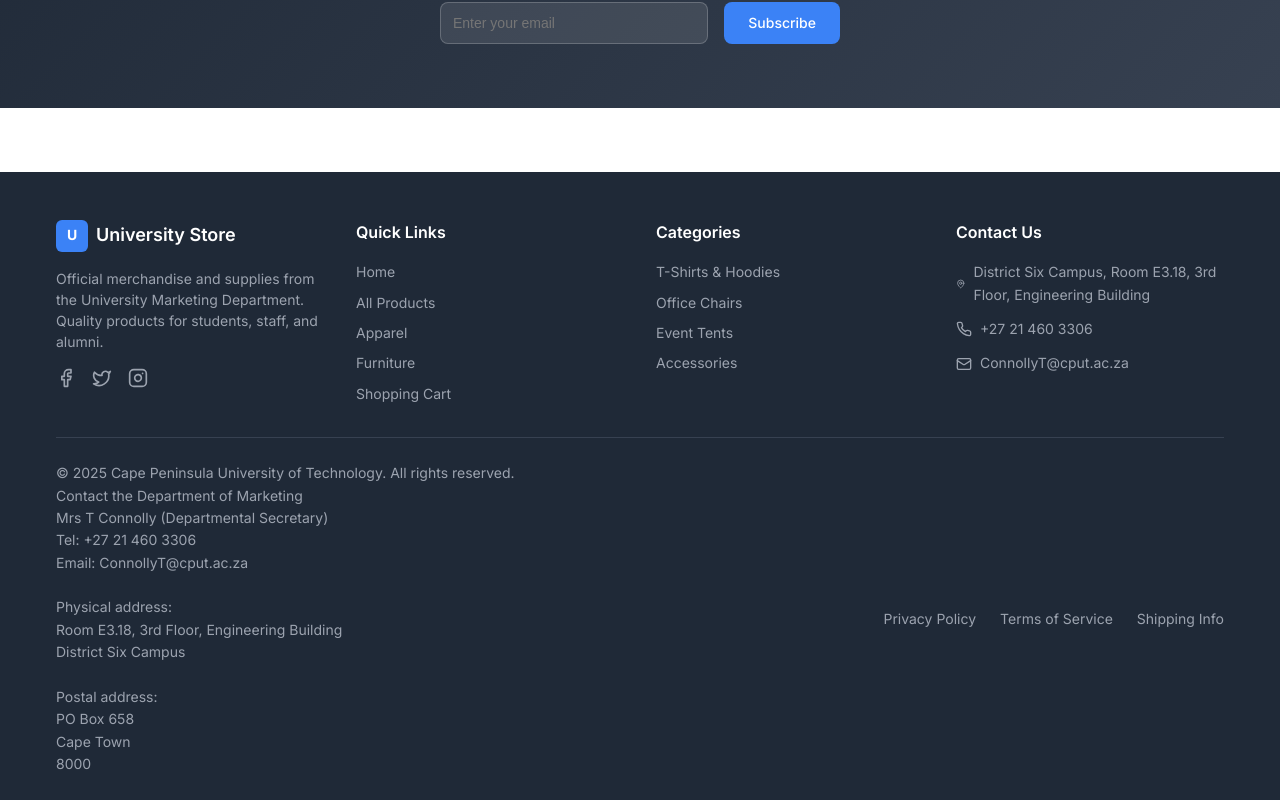
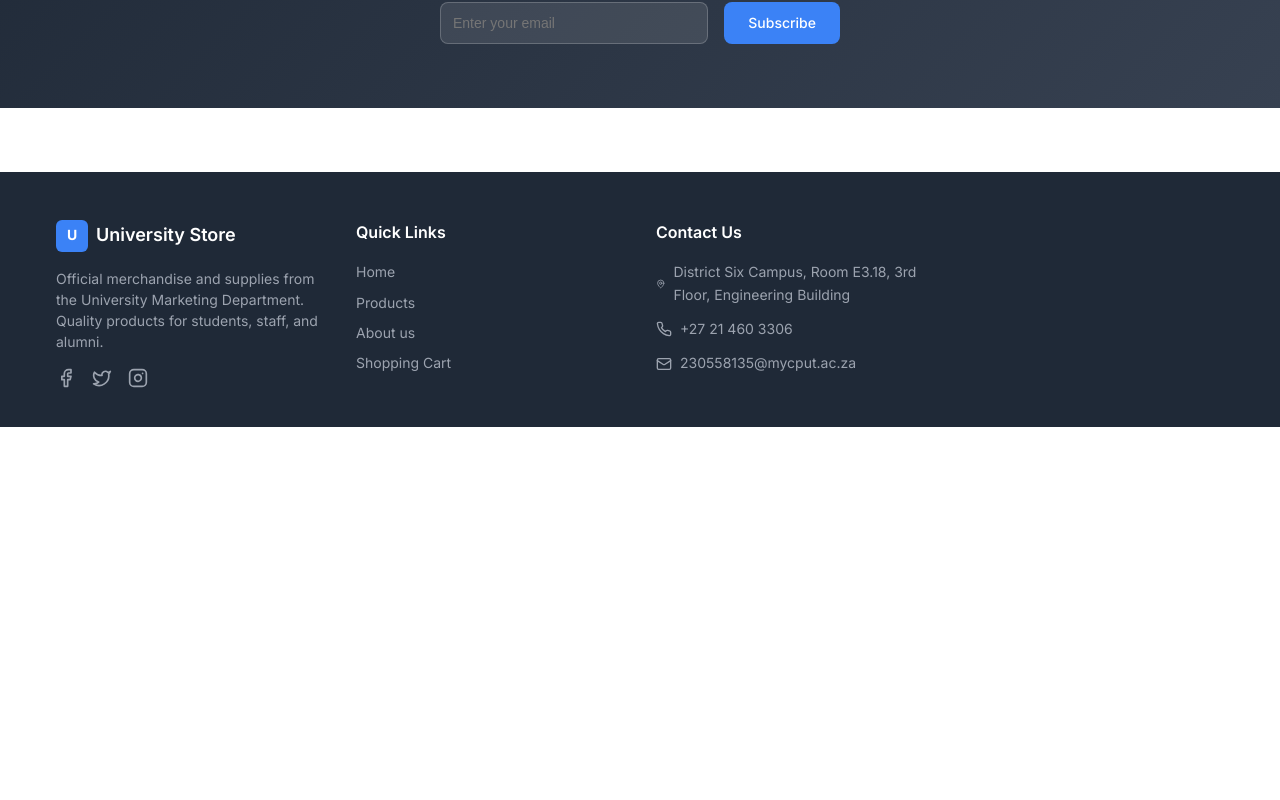
Before and after one commit to Raees-J/StudentDesignerMarketplace, a React (Vite) app in the folder Frontend/: page / in a window 1280 px wide. Shown: the part 3071-3871 px from the top of the page. After the commit the page ends 3498 px from the top, so only its background shows below. Built offline with nearby package versions, Linux system fonts and the light colour scheme.

Commit message:
Update Footer.tsx

```diff
--- a/Frontend/src/components/Footer.tsx
+++ b/Frontend/src/components/Footer.tsx
@@ -56,37 +56,13 @@
                   Home
                 </Link>
                 <Link to="/products" style={{ color: '#9ca3af', textDecoration: 'none', fontSize: '0.875rem' }}>
-                  All Products
+                  Products
                 </Link>
                 <Link to="/products/apparel" style={{ color: '#9ca3af', textDecoration: 'none', fontSize: '0.875rem' }}>
-                  Apparel
-                </Link>
-                <Link to="/products/furniture" style={{ color: '#9ca3af', textDecoration: 'none', fontSize: '0.875rem' }}>
-                  Furniture
+                  About us
                 </Link>
                 <Link to="/cart" style={{ color: '#9ca3af', textDecoration: 'none', fontSize: '0.875rem' }}>
                   Shopping Cart
-                </Link>
-              </div>
-            </div>
-
-            {/* Categories */}
-            <div>
-              <h4 style={{ fontSize: '1rem', fontWeight: '600', marginBottom: '1rem' }}>
-                Categories
-              </h4>
-              <div style={{ display: 'flex', flexDirection: 'column', gap: '0.5rem' }}>
-                <Link to="/products/apparel" style={{ color: '#9ca3af', textDecoration: 'none', fontSize: '0.875rem' }}>
-                  T-Shirts & Hoodies
-                </Link>
-                <Link to="/products/furniture" style={{ color: '#9ca3af', textDecoration: 'none', fontSize: '0.875rem' }}>
-                  Office Chairs
-                </Link>
-                <Link to="/products/outdoor" style={{ color: '#9ca3af', textDecoration: 'none', fontSize: '0.875rem' }}>
-                  Event Tents
-                </Link>
-                <Link to="/products/accessories" style={{ color: '#9ca3af', textDecoration: 'none', fontSize: '0.875rem' }}>
-                  Accessories
                 </Link>
               </div>
             </div>
@@ -112,52 +88,11 @@
                 <div style={{ display: 'flex', alignItems: 'center', gap: '0.5rem' }}>
                   <Mail size={16} style={{ color: '#9ca3af' }} />
                   <span style={{ color: '#9ca3af', fontSize: '0.875rem' }}>
-                    ConnollyT@cput.ac.za
+                    230558135@mycput.ac.za
                   </span>
                 </div>
               </div>
             </div>
-          </div>
-        </div>
-
-        {/* Bottom Bar */}
-        <div style={{
-          borderTop: '1px solid #374151',
-          paddingTop: '1.5rem',
-          paddingBottom: '1.5rem',
-          display: 'flex',
-          justifyContent: 'space-between',
-          alignItems: 'center',
-          flexWrap: 'wrap',
-          gap: '1rem'
-        }}>
-          <p style={{ color: '#9ca3af', fontSize: '0.875rem', margin: 0 }}>
-            © 2025 Cape Peninsula University of Technology. All rights reserved.
-            <br />
-            Contact the Department of Marketing<br />
-            Mrs T Connolly (Departmental Secretary)<br />
-            Tel: +27 21 460 3306<br />
-            Email: ConnollyT@cput.ac.za<br />
-            <br />
-            Physical address:<br />
-            Room E3.18, 3rd Floor, Engineering Building<br />
-            District Six Campus<br />
-            <br />
-            Postal address:<br />
-            PO Box 658<br />
-            Cape Town<br />
-            8000
-          </p>
-          <div style={{ display: 'flex', gap: '1.5rem' }}>
-            <a href="#" style={{ color: '#9ca3af', textDecoration: 'none', fontSize: '0.875rem' }}>
-              Privacy Policy
-            </a>
-            <a href="#" style={{ color: '#9ca3af', textDecoration: 'none', fontSize: '0.875rem' }}>
-              Terms of Service
-            </a>
-            <a href="#" style={{ color: '#9ca3af', textDecoration: 'none', fontSize: '0.875rem' }}>
-              Shipping Info
-            </a>
           </div>
         </div>
       </div>
```
